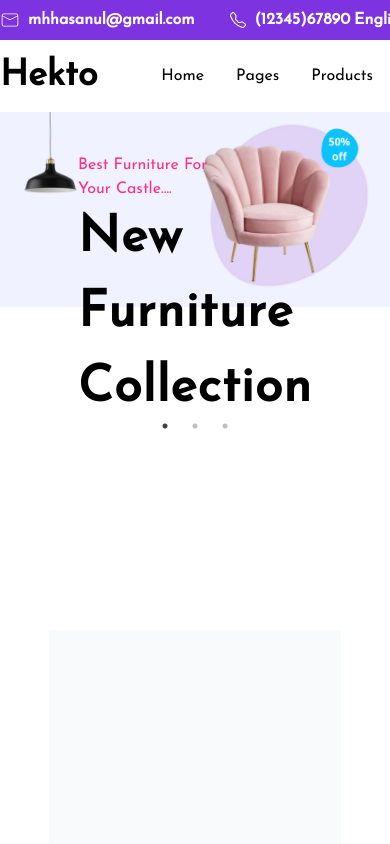
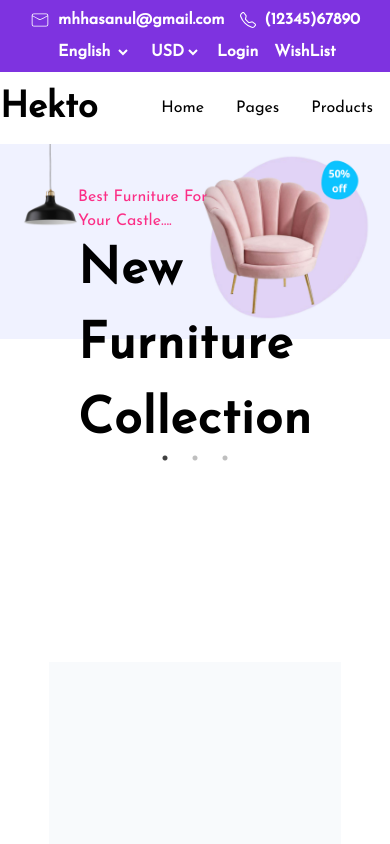
Before and after one commit to maden1738/Hekto, a React (Vite) app: page / in a window 390 px wide. Shown: the top 844 px of the page. Built offline with nearby package versions, Linux system fonts and the light colour scheme; grey boxes are pictures that could not be loaded; the HTML template or start-up script is replaced by a standard one.

Commit message:
responsive header

```diff
--- a/src/components/Header.jsx
+++ b/src/components/Header.jsx
@@ -3,8 +3,8 @@ import { CiMail } from "react-icons/ci";
 import { BsTelephone } from "react-icons/bs";
 export default function Header() {
   return (
-    <section className="flex  justify-between bg-primary py-2 font-body font-semibold text-white lg:px-[8%] xl:px-[15%]  ">
-      <div className="flex gap-9">
+    <section className="wrapper flex flex-col items-center gap-2 bg-primary py-2 font-body font-semibold text-white  lg:flex-row lg:justify-between lg:px-[8%] xl:px-[15%]  ">
+      <div className="flex gap-4 lg:gap-9">
         <div className="flex items-center gap-2">
           <CiMail className="text-xl" />
           <div>mhhasanul@gmail.com</div>
--- a/src/index.css
+++ b/src/index.css
@@ -12,7 +12,7 @@
   .btn-green {
     @apply rounded-sm bg-green-500 px-[12px] py-[3px] text-white;
   }
-  .container {
-    @apply mx-auto px-[15%];
+  .wrapper {
+    @apply mx-auto px-[3%];
   }
 }
```
